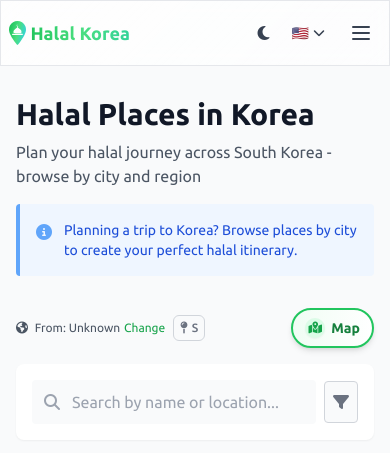
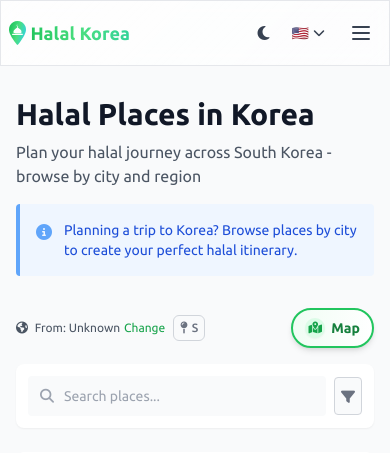
Before and after one commit to JavohirMX/halal-korea, a Django app: page /explore/ in a window 390 px wide. Shown: the top 453 px of the page. Run offline with Django 5.2, Linux system fonts and the light colour scheme; data comes from the database, SQL or seed files in the repository; data that the repository does not hold is empty; some libraries are stand-ins or nearby versions.

Commit message:
make search bar better in mobile view

```diff
--- a/places/templates/places/explore.html
+++ b/places/templates/places/explore.html
@@ -101,54 +101,54 @@
     </div>
 
     <!-- Search and Filters -->
-    <div class="bg-white dark:bg-gray-800 rounded-lg shadow-sm p-4 mb-6">
-        <form id="filter-form" class="grid grid-cols-1 md:grid-cols-4 gap-4 relative">
+    <div class="bg-white dark:bg-gray-800 rounded-lg shadow-sm p-3 sm:p-4 mb-6">
+        <form id="filter-form" class="grid grid-cols-1 md:grid-cols-4 gap-3 sm:gap-4 relative">
             <!-- Search Bar -->
             <div class="md:col-span-2 flex items-center">
                 <div class="relative flex-grow">
                     <div class="absolute inset-y-0 left-0 pl-3 flex items-center pointer-events-none">
-                        <i class="fas fa-search text-gray-400"></i>
+                        <i class="fas fa-search text-gray-400 text-sm sm:text-base"></i>
                     </div>
                     <input type="text"
                            name="q"
                            value="{{ request.GET.q }}"
-                           class="pl-10 w-full h-11 rounded border-gray-300 bg-gray-50 dark:border-gray-600 dark:bg-gray-700 dark:text-gray-300 focus:border-primary-500 focus:ring-primary-500 transition duration-150 ease-in-out"
-                           placeholder="{% translate 'Search by name or location...' %}">
+                           class="pl-9 sm:pl-10 w-full h-10 sm:h-11 rounded border-gray-300 bg-gray-50 dark:border-gray-600 dark:bg-gray-700 dark:text-gray-300 focus:border-primary-500 focus:ring-primary-500 transition duration-150 ease-in-out text-sm sm:text-base"
+                           placeholder="{% translate 'Search places...' %}">
                 </div>
-                <button type="button" id="filter-toggle" class="ml-2 p-2 rounded border border-gray-300 dark:border-gray-600 bg-gray-50 dark:bg-gray-700 text-gray-500 dark:text-gray-400 hover:bg-gray-100 dark:hover:bg-gray-600 md:hidden">
-                    <i class="fas fa-filter"></i>
+                <button type="button" id="filter-toggle" class="ml-2 p-1.5 sm:p-2 rounded border border-gray-300 dark:border-gray-600 bg-gray-50 dark:bg-gray-700 text-gray-500 dark:text-gray-400 hover:bg-gray-100 dark:hover:bg-gray-600 md:hidden">
+                    <i class="fas fa-filter text-sm sm:text-base"></i>
                 </button>
             </div>
 
             <!-- Mobile Filters Dropdown -->
-            <div id="mobile-filters" class="hidden md:hidden absolute top-full left-0 right-0 mt-2 bg-white dark:bg-gray-800 rounded-lg shadow-lg p-4 z-10">
+            <div id="mobile-filters" class="hidden md:hidden absolute top-full left-0 right-0 mt-2 bg-white dark:bg-gray-800 rounded-lg shadow-lg p-3 sm:p-4 z-10">
                 <!-- Category Filter -->
-                <div class="mb-4">
+                <div class="mb-3 sm:mb-4">
                     <div class="relative">
                         <div class="absolute inset-y-0 left-0 pl-3 flex items-center pointer-events-none">
-                            <i class="fas fa-filter text-gray-400"></i>
+                            <i class="fas fa-filter text-gray-400 text-sm sm:text-base"></i>
                         </div>
                         <select name="category"
-                                class="pl-10 w-full h-11 rounded border-gray-300 bg-gray-50 dark:border-gray-600 dark:bg-gray-700 dark:text-gray-300 focus:border-primary-500 focus:ring-primary-500 transition duration-150 ease-in-out appearance-none">
+                                class="pl-9 sm:pl-10 w-full h-10 sm:h-11 rounded border-gray-300 bg-gray-50 dark:border-gray-600 dark:bg-gray-700 dark:text-gray-300 focus:border-primary-500 focus:ring-primary-500 transition duration-150 ease-in-out appearance-none text-sm sm:text-base">
                             <option value="">{% translate "All Categories" %}</option>
                             <option value="restaurant" {% if request.GET.category == 'restaurant' %}selected{% endif %}>{% translate "Restaurants" %}</option>
                             <option value="market" {% if request.GET.category == 'market' %}selected{% endif %}>{% translate "Markets" %}</option>
                             <option value="mosque" {% if request.GET.category == 'mosque' or request.GET.category == 'prayer_room' %}selected{% endif %}>{% translate "Mosques & Prayer Rooms" %}</option>
                         </select>
                         <div class="absolute inset-y-0 right-0 pr-3 flex items-center pointer-events-none">
-                            <i class="fas fa-chevron-down text-gray-400"></i>
+                            <i class="fas fa-chevron-down text-gray-400 text-sm sm:text-base"></i>
                         </div>
                     </div>
                 </div>
                 <!-- City Filter (for trip planning) -->
                 {% if not location_context.is_in_korea %}
-                <div class="mb-4">
+                <div class="mb-3 sm:mb-4">
                     <div class="relative">
                         <div class="absolute inset-y-0 left-0 pl-3 flex items-center pointer-events-none">
-                            <i class="fas fa-map-marker-alt text-gray-400"></i>
+                            <i class="fas fa-map-marker-alt text-gray-400 text-sm sm:text-base"></i>
                         </div>
                         <select name="city"
-                                class="pl-10 w-full h-11 rounded border-gray-300 bg-gray-50 dark:border-gray-600 dark:bg-gray-700 dark:text-gray-300 focus:border-primary-500 focus:ring-primary-500 transition duration-150 ease-in-out appearance-none">
+                                class="pl-9 sm:pl-10 w-full h-10 sm:h-11 rounded border-gray-300 bg-gray-50 dark:border-gray-600 dark:bg-gray-700 dark:text-gray-300 focus:border-primary-500 focus:ring-primary-500 transition duration-150 ease-in-out appearance-none text-sm sm:text-base">
                             <option value="">{% translate "All Cities" %}</option>
                             <option value="Seoul" {% if request.GET.city == 'Seoul' %}selected{% endif %}>Seoul</option>
                             <option value="Busan" {% if request.GET.city == 'Busan' %}selected{% endif %}>Busan</option>
@@ -164,7 +164,7 @@
                             <option value="Gimpo" {% if request.GET.city == 'Gimpo' %}selected{% endif %}>Gimpo</option>
                         </select>
                         <div class="absolute inset-y-0 right-0 pr-3 flex items-center pointer-events-none">
-                            <i class="fas fa-chevron-down text-gray-400"></i>
+                            <i class="fas fa-chevron-down text-gray-400 text-sm sm:text-base"></i>
                         </div>
                     </div>
                 </div>
@@ -173,10 +173,10 @@
                 <div>
                     <div class="relative">
                         <div class="absolute inset-y-0 left-0 pl-3 flex items-center pointer-events-none">
-                            <i class="fas fa-sort text-gray-400"></i>
+                            <i class="fas fa-sort text-gray-400 text-sm sm:text-base"></i>
                         </div>
                         <select name="sort"
-                                class="pl-10 w-full h-11 rounded border-gray-300 bg-gray-50 dark:border-gray-600 dark:bg-gray-700 dark:text-gray-300 focus:border-primary-500 focus:ring-primary-500 transition duration-150 ease-in-out appearance-none hover:bg-gray-100 dark:hover:bg-gray-600">
+                                class="pl-9 sm:pl-10 w-full h-10 sm:h-11 rounded border-gray-300 bg-gray-50 dark:border-gray-600 dark:bg-gray-700 dark:text-gray-300 focus:border-primary-500 focus:ring-primary-500 transition duration-150 ease-in-out appearance-none hover:bg-gray-100 dark:hover:bg-gray-600 text-sm sm:text-base">
                             {% if location_context.is_in_korea %}
                                 <option value="distance" {% if request.GET.sort == 'distance' %}selected{% endif %}>{% translate "Sort by Distance" %}</option>
                                 <option value="rating" {% if request.GET.sort == 'rating' %}selected{% endif %}>{% translate "Sort by Rating" %}</option>
@@ -186,7 +186,7 @@
                             {% endif %}
                         </select>
                         <div class="absolute inset-y-0 right-0 pr-3 flex items-center pointer-events-none">
-                            <i class="fas fa-chevron-down text-gray-400"></i>
+                            <i class="fas fa-chevron-down text-gray-400 text-sm sm:text-base"></i>
                         </div>
                     </div>
                 </div>
```
